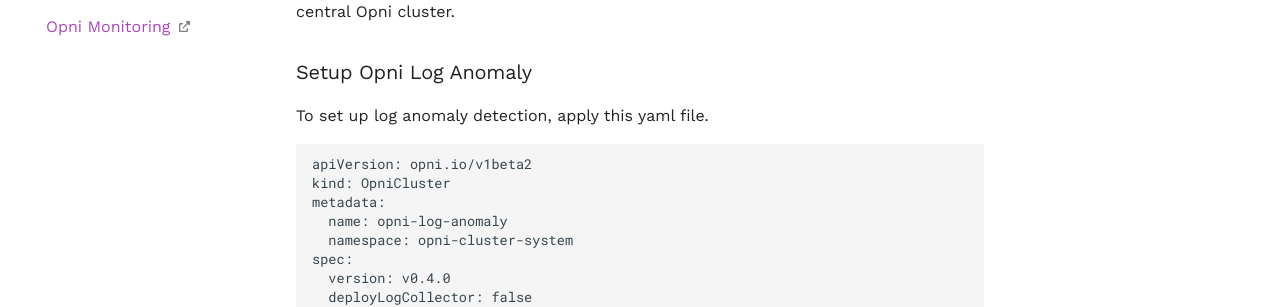
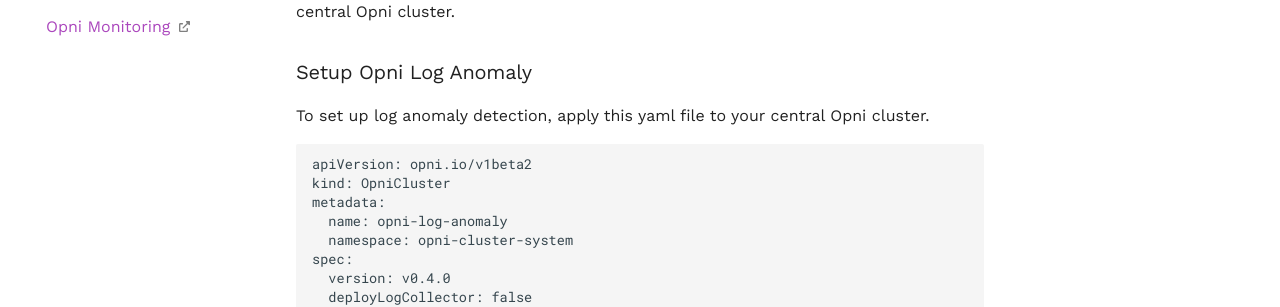
Before and after one commit to rancher/opni-docs, an MkDocs documentation site: the page built from docs/log-anomaly/log-anomaly.md, in a window 1280 px wide and 1356 px high. Shown: the part 361-668 px from the top of the window. Built offline with MkDocs 1.6.1 and Material for MkDocs 9.7.7, drawn with Linux system fonts in a browser that asks for light colours; comment, search, counter and statistics services are not loaded; the version menu is left out.

Commit message:
Update docs

````diff
--- a/docs/log-anomaly/log-anomaly.md
+++ b/docs/log-anomaly/log-anomaly.md
@@ -9,7 +9,7 @@
 To setup Opni Log Anomaly, first follow the [instructions here](../logging/logging.md) to setup a central Opni cluster and at least one downstream cluster boostrapped to ship logs over to the central Opni cluster.
 
 ### Setup Opni Log Anomaly
-To set up log anomaly detection, apply this yaml file.
+To set up log anomaly detection, apply this yaml file to your central Opni cluster.
 
 ```
 apiVersion: opni.io/v1beta2
````
